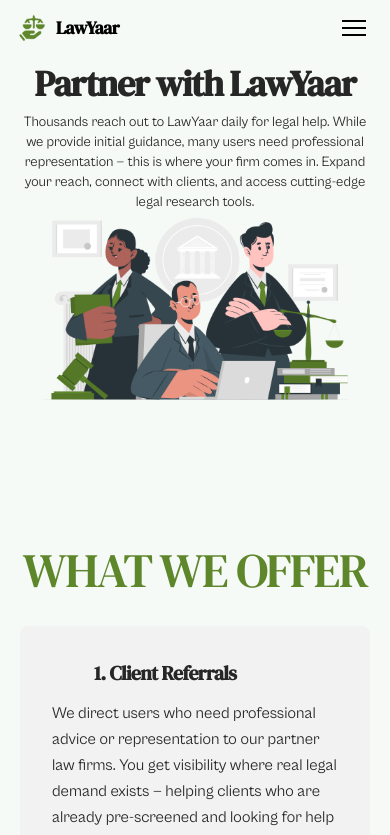
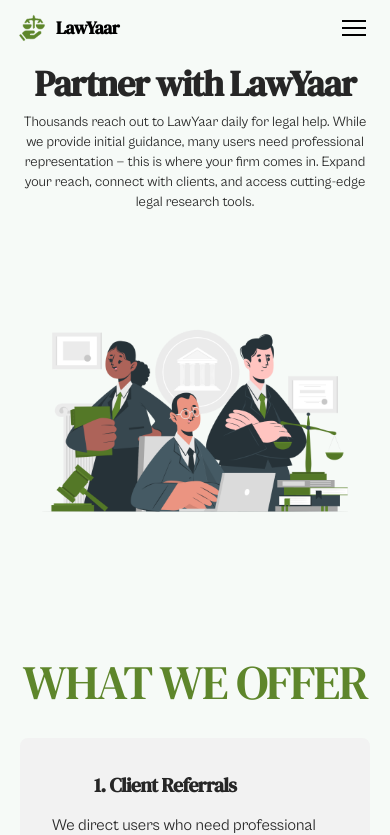
Before and after one commit to zeeshanhxider/LawYaar-Website, a React (Vite) app: page /associates in a window 390 px wide. Shown: the top 835 px of the page. Built offline with nearby package versions, Linux system fonts and the light colour scheme; some icons are missing.

Commit message:
update readme

```diff
--- a/src/components/homepage/Associates.jsx
+++ b/src/components/homepage/Associates.jsx
@@ -131,7 +131,7 @@
       </div>
 
       {/* Law Firm Illustration */}
-      <div className="mx-auto -mt-20 mb-16 max-w-xl md:max-w-xl">
+      <div className="mx-auto mt-8 mb-16 max-w-xl md:-mt-20 md:max-w-xl">
         <img
           src={lawFirmIllustration}
           alt="Law Firm Partnership"
```
Also changed, not shown: 1 other file (tests, documents, lock files or other folders).
